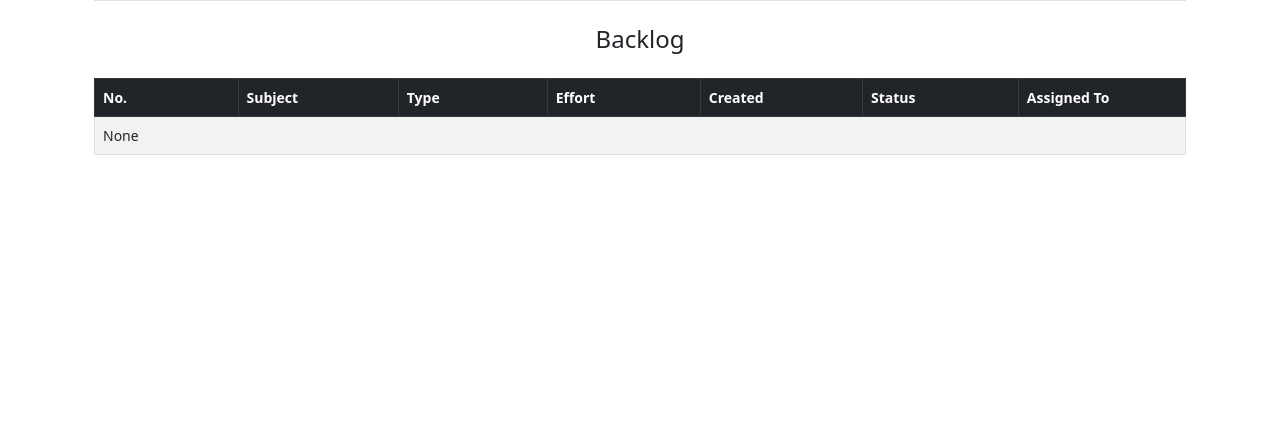
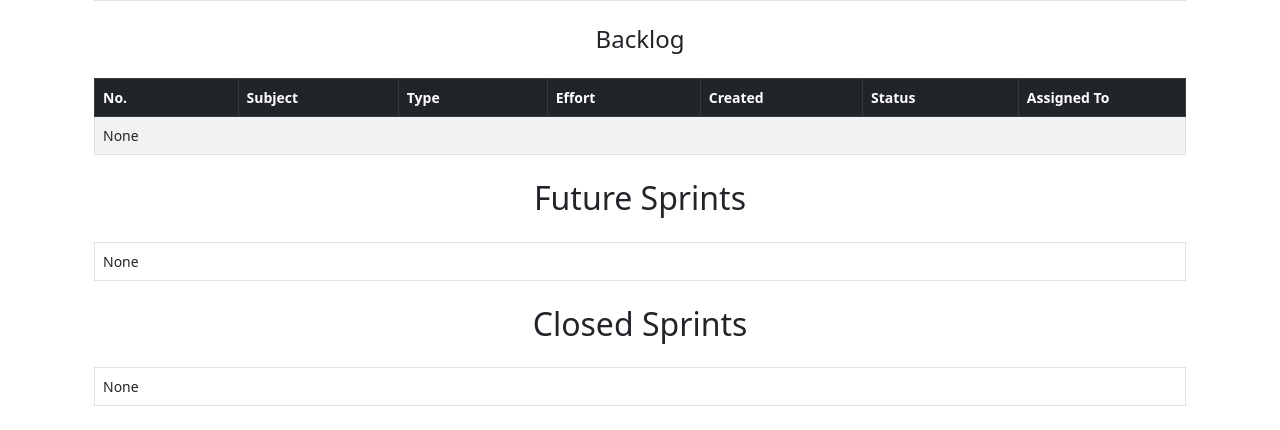
Before and after one commit to hseritt/devlog, a Django app: page /project/1/ in a window 1280 px wide. Shown: the part 1064-1494 px from the top of the page. Before the commit the page ends 1219 px from the top, so only its background shows below. Run offline with Django 3.2, Linux system fonts and the light colour scheme; a user stored in the database is signed in; tables that the repository leaves empty hold one stand-in row (values such as "Sample post").

Commit message:
DEVL-75 - Add Finished and Closed Sprints list to project detail page

```diff
--- a/apps/sprints/models.py
+++ b/apps/sprints/models.py
@@ -20,7 +20,7 @@
         choices=(
             ("Open", "Open"),
             ("Ended", "Ended"),
-            ("Not Started", "Not Started/Future"),
+            ("Future", "Future"),
         ),
         default="Open",
     )
--- a/apps/ui/templates/ui/project.html
+++ b/apps/ui/templates/ui/project.html
@@ -4,5 +4,7 @@
   {% include 'ui/project_components/project_details.html' %}
   {% include 'ui/project_components/open_sprints.html' %}
   {% include 'ui/project_components/project_backlog.html' %}
+  {% include 'ui/project_components/future_sprints.html' %}
+  {% include 'ui/project_components/closed_sprints.html' %}
 </div>
 {% endblock %}
--- /dev/null
+++ b/apps/ui/templates/ui/project_components/closed_sprints.html
@@ -0,0 +1,53 @@
+{% load ui_tags %}
+<style>
+  .sprint-standout {
+    font-weight: bold;
+    background-color: lightgrey !important;
+  }
+</style>
+<div class="container mt-4">
+  <h2 style="text-align: center;">Closed Sprints</h2>
+</div>
+
+<div class="container mt-4 mb-4">
+  <table class="table table-bordered">
+    {% for sprint in project.sprint_set.all|sprint_closed_status %}
+      <thead class="table-dark">
+        <th>Name</th>
+        <th>Started</th>
+        <th>Ends On</th>
+        <th>Status</th>
+        <th>Leader</th>
+        <th>Velocity</th>
+        <th>Comp. Pct.</th>
+      </thead>
+      <tbody>
+          <tr>
+            <td class="sprint-standout">
+              <a href="{% url 'ui-sprint-view' sprint.id %}">
+                {{ sprint.name }}
+              </a>
+            </td>
+            <td class="sprint-standout">{{ sprint.started|default:'--' }}</td>
+            <td class="sprint-standout">{{ sprint.end|default:'--' }}</td>
+            <td class="sprint-standout">{{ sprint.status }}</td>
+            <td class="sprint-standout">{{ sprint.leader }}</td>
+            <td class="sprint-standout">{{ sprint.get_velocity }}</td>
+            <td class="sprint-standout">{% widthratio sprint.get_completion_pct 1 100 %}%</td>
+          </tr>
+          <tr>
+            <td colspan="7">
+              {% include 'ui/project_components/open_tasks.html' %}
+            </td>
+          </tr>
+          <tr>
+            <td colspan="7">
+              {% include 'ui/project_components/finished_tasks.html' %}
+            </td>
+          </tr>
+      </tbody>
+    {% empty %}
+      <tr><td colspan="7">None</td></tr>
+    {% endfor %}
+  </table>
+</div>
--- /dev/null
+++ b/apps/ui/templates/ui/project_components/future_sprints.html
@@ -0,0 +1,53 @@
+{% load ui_tags %}
+<style>
+  .sprint-standout {
+    font-weight: bold;
+    background-color: lightgrey !important;
+  }
+</style>
+<div class="container mt-4">
+  <h2 style="text-align: center;">Future Sprints</h2>
+</div>
+
+<div class="container mt-4 mb-4">
+  <table class="table table-bordered">
+    {% for sprint in project.sprint_set.all|sprint_future_status %}
+      <thead class="table-dark">
+        <th>Name</th>
+        <th>Started</th>
+        <th>Ends On</th>
+        <th>Status</th>
+        <th>Leader</th>
+        <th>Velocity</th>
+        <th>Comp. Pct.</th>
+      </thead>
+      <tbody>
+          <tr>
+            <td class="sprint-standout">
+              <a href="{% url 'ui-sprint-view' sprint.id %}">
+                {{ sprint.name }}
+              </a>
+            </td>
+            <td class="sprint-standout">{{ sprint.started|default:'--' }}</td>
+            <td class="sprint-standout">{{ sprint.end|default:'--' }}</td>
+            <td class="sprint-standout">{{ sprint.status }}</td>
+            <td class="sprint-standout">{{ sprint.leader }}</td>
+            <td class="sprint-standout">{{ sprint.get_velocity }}</td>
+            <td class="sprint-standout">{% widthratio sprint.get_completion_pct 1 100 %}%</td>
+          </tr>
+          <tr>
+            <td colspan="7">
+              {% include 'ui/project_components/open_tasks.html' %}
+            </td>
+          </tr>
+          <tr>
+            <td colspan="7">
+              {% include 'ui/project_components/finished_tasks.html' %}
+            </td>
+          </tr>
+      </tbody>
+    {% empty %}
+      <tr><td colspan="7">None</td></tr>
+    {% endfor %}
+  </table>
+</div>
--- a/apps/ui/templatetags/ui_tags.py
+++ b/apps/ui/templatetags/ui_tags.py
@@ -23,6 +23,14 @@
     return sprint_qs.filter(status="Open").order_by("-started")
 
 
+def sprint_closed_status(sprint_qs):
+    return sprint_qs.filter(status="Ended").order_by("-started")
+
+
+def sprint_future_status(sprint_qs):
+    return sprint_qs.filter(status="Future").order_by("-started")
+
+
 def task_backlog(task_qs, project_id):
     return Task.objects.filter(project=Project.objects.get(pk=project_id), sprint=None)
 
@@ -30,4 +38,6 @@
 register.filter("task_open_status", task_open_status)
 register.filter("task_finished_status", task_finished_status)
 register.filter("sprint_open_status", sprint_open_status)
+register.filter("sprint_closed_status", sprint_closed_status)
+register.filter("sprint_future_status", sprint_future_status)
 register.filter("task_backlog", task_backlog)
--- a/apps/ui/tests.py
+++ b/apps/ui/tests.py
@@ -1,2 +1,3 @@
 from apps.ui.unit_tests.base_urls_tests import UIUrlsBaseTestCase
 from apps.ui.unit_tests.functional_tests import UIFunctionalTestCase
+from apps.ui.unit_tests.template_tag_tests import TemplateTagsTestCase
--- a/apps/ui/unit_tests/functional_tests.py
+++ b/apps/ui/unit_tests/functional_tests.py
@@ -83,7 +83,7 @@
             reverse("ui-add-sprint-view"),
         )
         self.assertEqual(response.status_code, 200)
-        self.assertTrue(b"Not Started/Future" in response.content)
+        self.assertTrue(b"Future" in response.content)
 
     def test_add_sprint_no_future(self):
         """DEVL-36"""
@@ -97,4 +97,4 @@
             ),
         )
         self.assertEqual(response.status_code, 200)
-        self.assertFalse(b"Not Started/Future" in response.content)
+        self.assertFalse(b"Future" in response.content)
```
Also changed, not shown: apps/ui/unit_tests/template_tag_tests.py (added, +107 -0 lines), apps/sprints/migrations/0002_alter_sprint_status.py (added), 5 other files.
